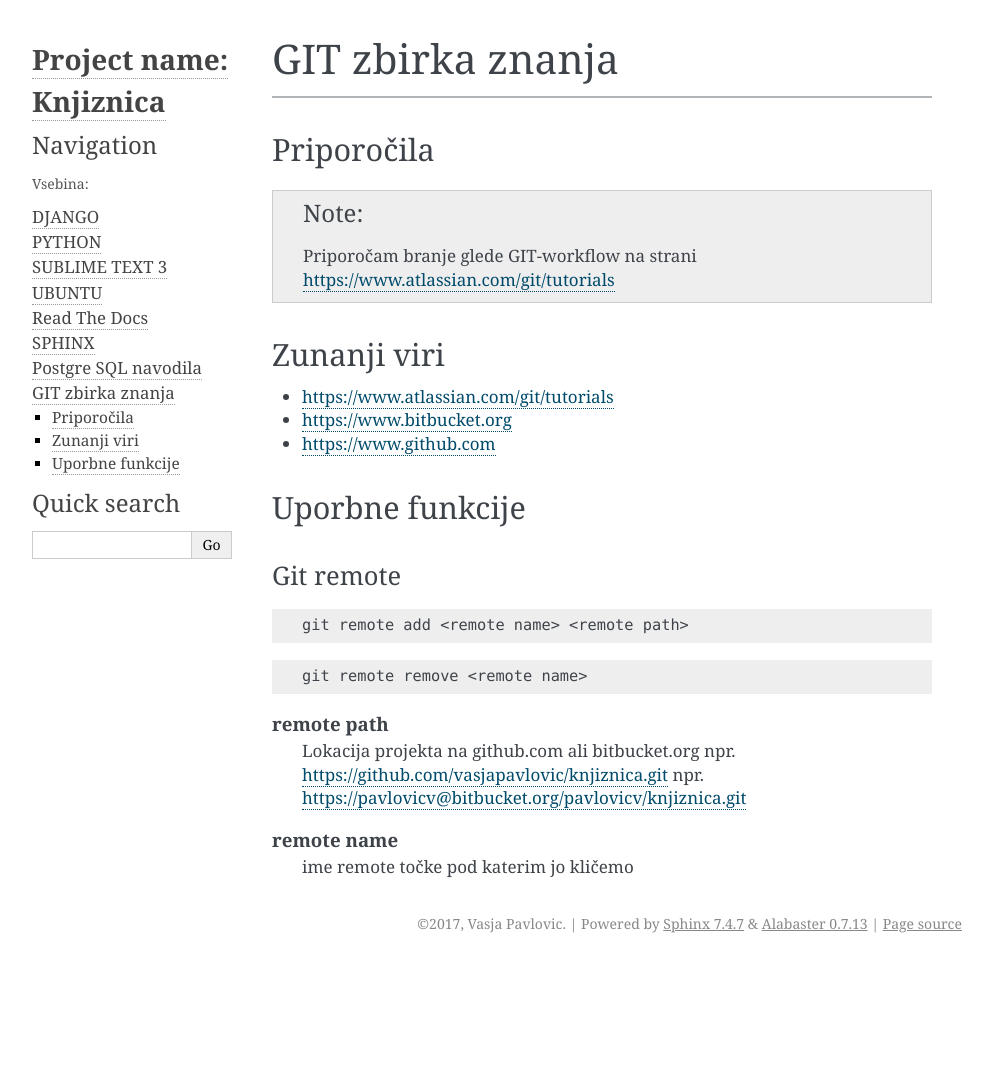
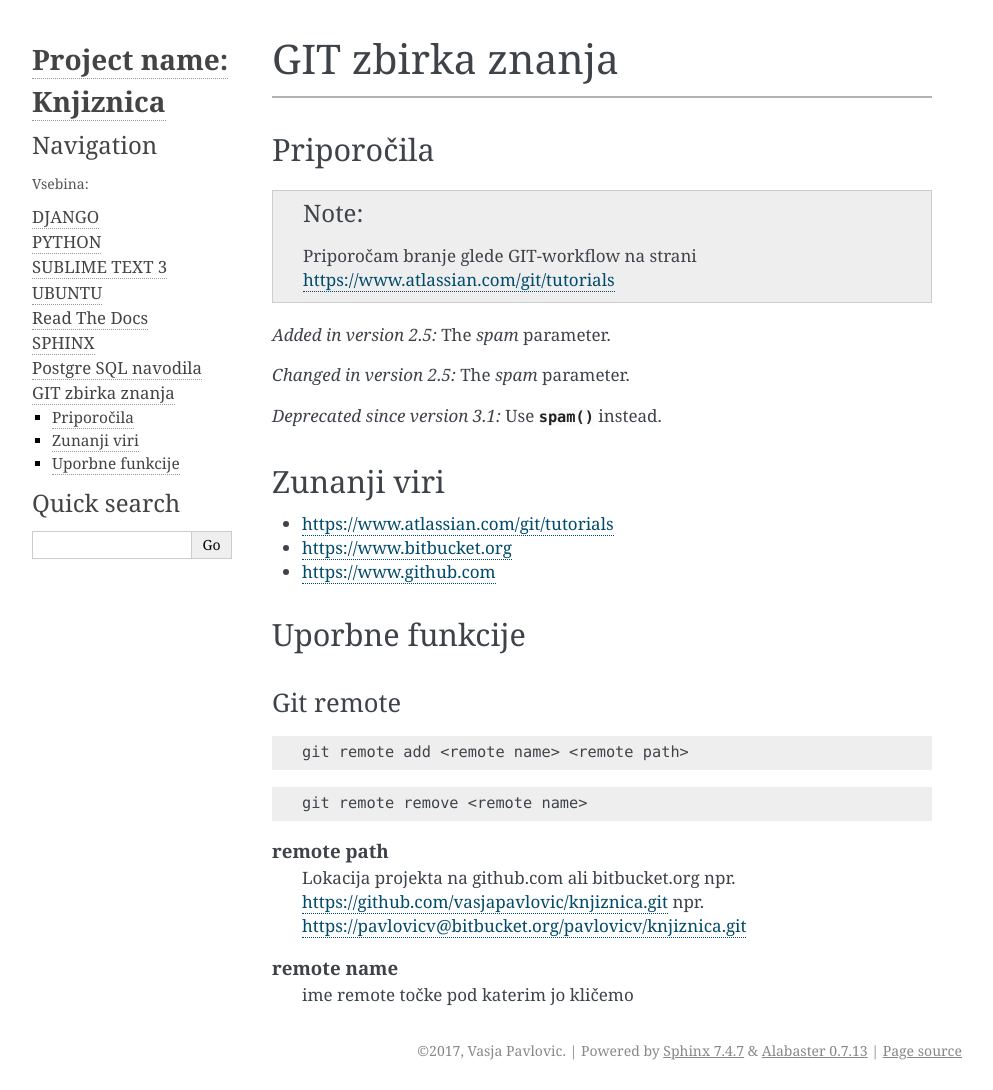
Before and after one commit to vasjapavlovic/knjiznica, a Sphinx documentation site: the page built from docs/GIT.rst, in a window 1280 px wide. Shown: the whole page, without its empty margins (148-1141 px from the left). Built offline with Sphinx 7.4.7, drawn with Linux system fonts in a browser that asks for light colours; before the commit the page ends 963 px from its top, so only the background shows below that.

Commit message:
spremembe v git

```diff
--- a/docs/GIT.rst
+++ b/docs/GIT.rst
@@ -7,6 +7,18 @@ Priporočila
 
 .. note::
     Priporočam branje glede GIT-workflow na strani https://www.atlassian.com/git/tutorials
+
+
+.. versionadded:: 2.5
+   The *spam* parameter.
+
+.. versionchanged:: 2.5
+   The *spam* parameter.
+
+.. deprecated:: 3.1
+   Use :func:`spam` instead.
+
+
 
 
 Zunanji viri
```
